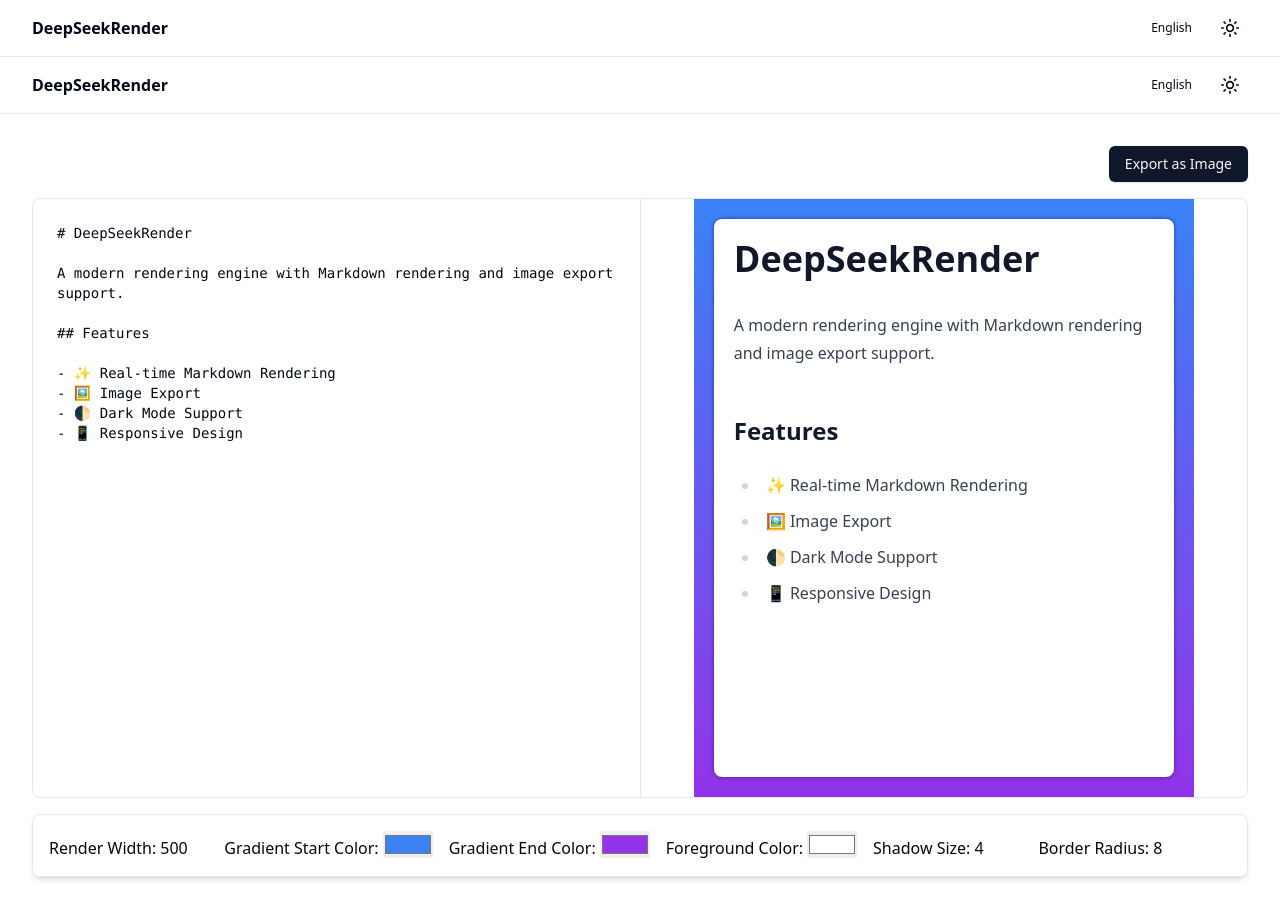
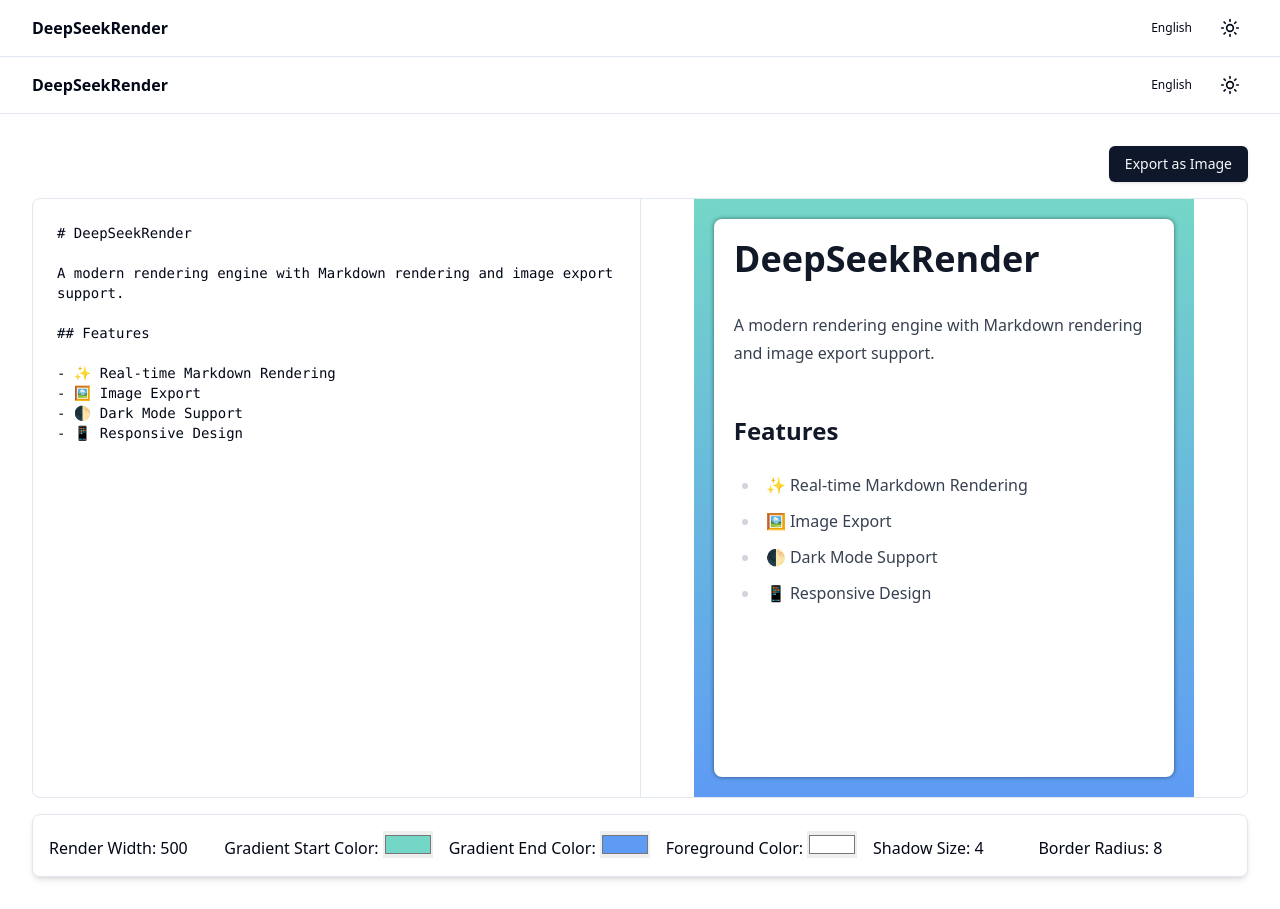
Before and after one commit to yahao333/deepseekrender, a Next.js app: page /en in a window 1280 px wide. Built offline with nearby package versions, Linux system fonts and the light colour scheme.

Commit message:
调整默认背景颜色

```diff
--- a/src/components/pages/ClientContent.tsx
+++ b/src/components/pages/ClientContent.tsx
@@ -28,8 +28,8 @@ ${t.app.description}
 
   // 控制参数
   const [bgColor, setBgColor] = useState('#ffffff'); // 前景颜色
-  const [startColor, setStartColor] = useState('#3b82f6'); // 渐变起始颜色
-  const [endColor, setEndColor] = useState('#9333ea'); // 渐变结束颜色
+  const [startColor, setStartColor] = useState('#74d6c7'); // 渐变起始颜色
+  const [endColor, setEndColor] = useState('#5e9bf4'); // 渐变结束颜色
   const [shadowSize, setShadowSize] = useState(4); // 阴影大小
   const [borderRadius, setBorderRadius] = useState(8); // 圆角大小
 
```
